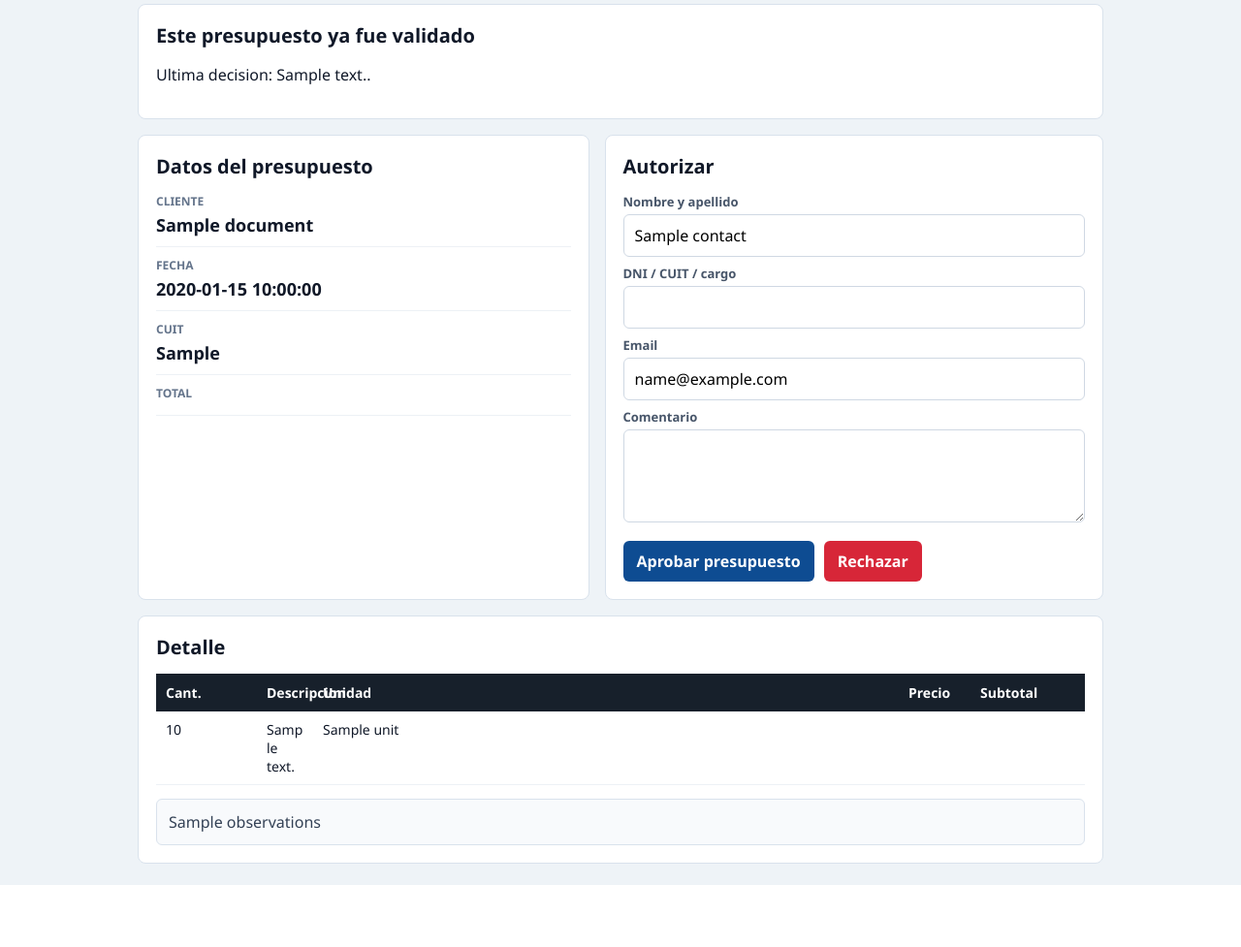
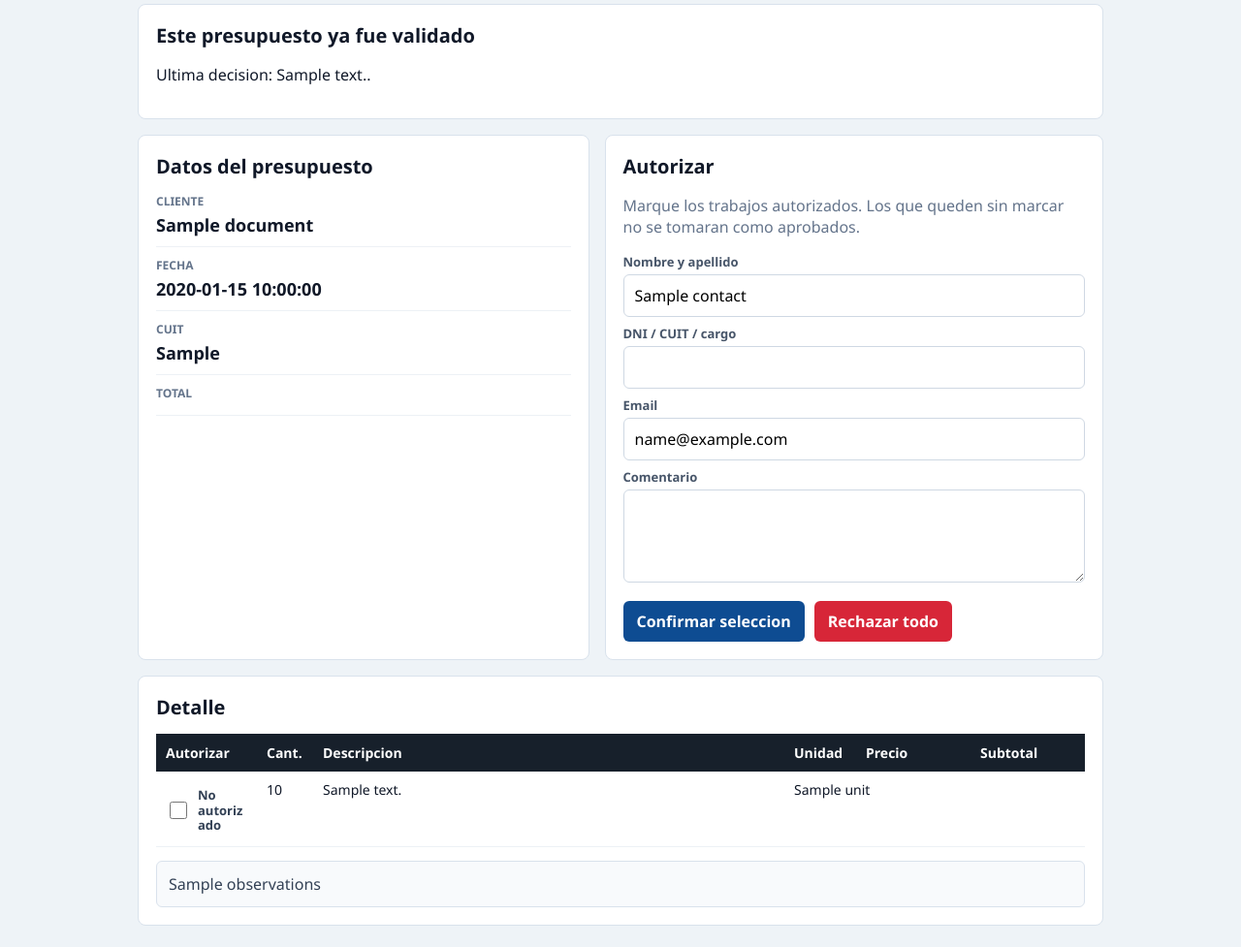
Before and after one commit to metalurgicainitrofsrl-cloud/initrof-sistema-web, a FastAPI app: template initrof_web/templates/budget_validation.html in a window 1280 px wide. Shown: the part 130-1107 px from the top of the page at 97% size. Before the commit the page ends 1043 px from the top, so only its background shows below. Run offline with FastAPI, Linux system fonts and the light colour scheme; the template is opened without the code that fills it: most values are stand-ins (such as "Sample title", 1, 10 or a date in 2020); grey boxes marked "Sample" are stand-in pictures.

Commit message:
Add files via upload

```diff
--- a/initrof_web/templates/budget_validation.html
+++ b/initrof_web/templates/budget_validation.html
@@ -18,7 +18,7 @@
     </header>
 
     {% if submitted %}
-      <section class="validation-result {{ 'success' if document.status == 'Aprobado' else 'danger' }}">
+      <section class="validation-result {{ 'danger' if document.status == 'Rechazado' else 'success' }}">
         <h2>Decision registrada</h2>
         <p>El presupuesto quedo marcado como {{ document.status }}.</p>
       </section>
@@ -47,7 +47,8 @@
         {% if document.status == 'Anulado' %}
           <p class="hint">Este presupuesto fue anulado y no admite validacion.</p>
         {% else %}
-          <form method="post" class="validation-form">
+          <form id="validation-form" method="post" class="validation-form">
+            <p class="hint">Marque los trabajos autorizados. Los que queden sin marcar no se tomaran como aprobados.</p>
             <label>Nombre y apellido</label>
             <input name="signer_name" value="{{ document.contact or '' }}" autocomplete="name">
             <label>DNI / CUIT / cargo</label>
@@ -57,8 +58,8 @@
             <label>Comentario</label>
             <textarea name="comments"></textarea>
             <div class="validation-actions">
-              <button name="decision" value="Aprobado">Aprobar presupuesto</button>
-              <button name="decision" value="Rechazado" class="danger">Rechazar</button>
+              <button name="decision" value="Seleccion">Confirmar seleccion</button>
+              <button name="decision" value="Rechazado" class="danger">Rechazar todo</button>
             </div>
           </form>
         {% endif %}
@@ -69,16 +70,23 @@
       <h2>Detalle</h2>
       <table class="validation-table">
         <thead>
-          <tr><th>Cant.</th><th>Descripcion</th><th>Unidad</th><th>Precio</th><th>Subtotal</th></tr>
+          <tr><th>Autorizar</th><th>Cant.</th><th>Descripcion</th><th>Unidad</th><th>Precio</th><th>Subtotal</th></tr>
         </thead>
         <tbody>
           {% for item in items %}
+            {% set item_approved = item.approved if item.approved is not none else 1 %}
             <tr>
-              <td data-label="Cant.">{{ item.quantity }}</td>
-              <td data-label="Descripcion">{{ item.description }}</td>
-              <td data-label="Unidad">{{ item.unit }}</td>
-              <td data-label="Precio">{{ money(item.unit_price) }}</td>
-              <td data-label="Subtotal">{{ money(item.subtotal) }}</td>
+              <td data-label="Autorizar">
+                <label class="validation-item-check">
+                  <input form="validation-form" type="checkbox" name="approved_item_ids" value="{{ item.id }}" {% if item_approved %}checked{% endif %} {% if document.status == 'Anulado' %}disabled{% endif %}>
+                  <span>{{ 'Autorizado' if item_approved else 'No autorizado' }}</span>
+                </label>
+              </td>
+              <td data-label="Cant."><span class="validation-cell-value validation-number">{{ item.quantity }}</span></td>
+              <td data-label="Descripcion"><span class="validation-cell-value">{{ item.description }}</span></td>
+              <td data-label="Unidad"><span class="validation-cell-value validation-number">{{ item.unit }}</span></td>
+              <td data-label="Precio"><span class="validation-cell-value validation-number">{{ money(item.unit_price) }}</span></td>
+              <td data-label="Subtotal"><span class="validation-cell-value validation-number">{{ money(item.subtotal) }}</span></td>
             </tr>
           {% endfor %}
         </tbody>
```
